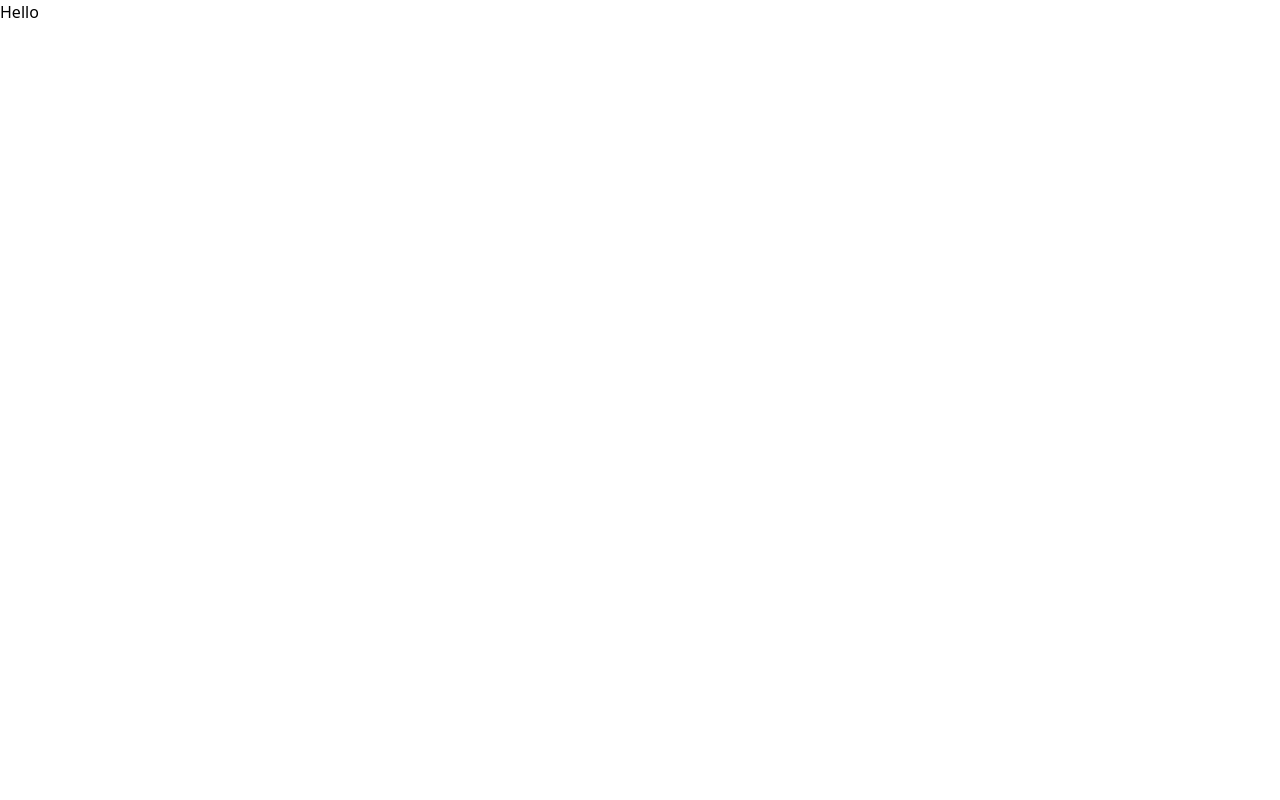
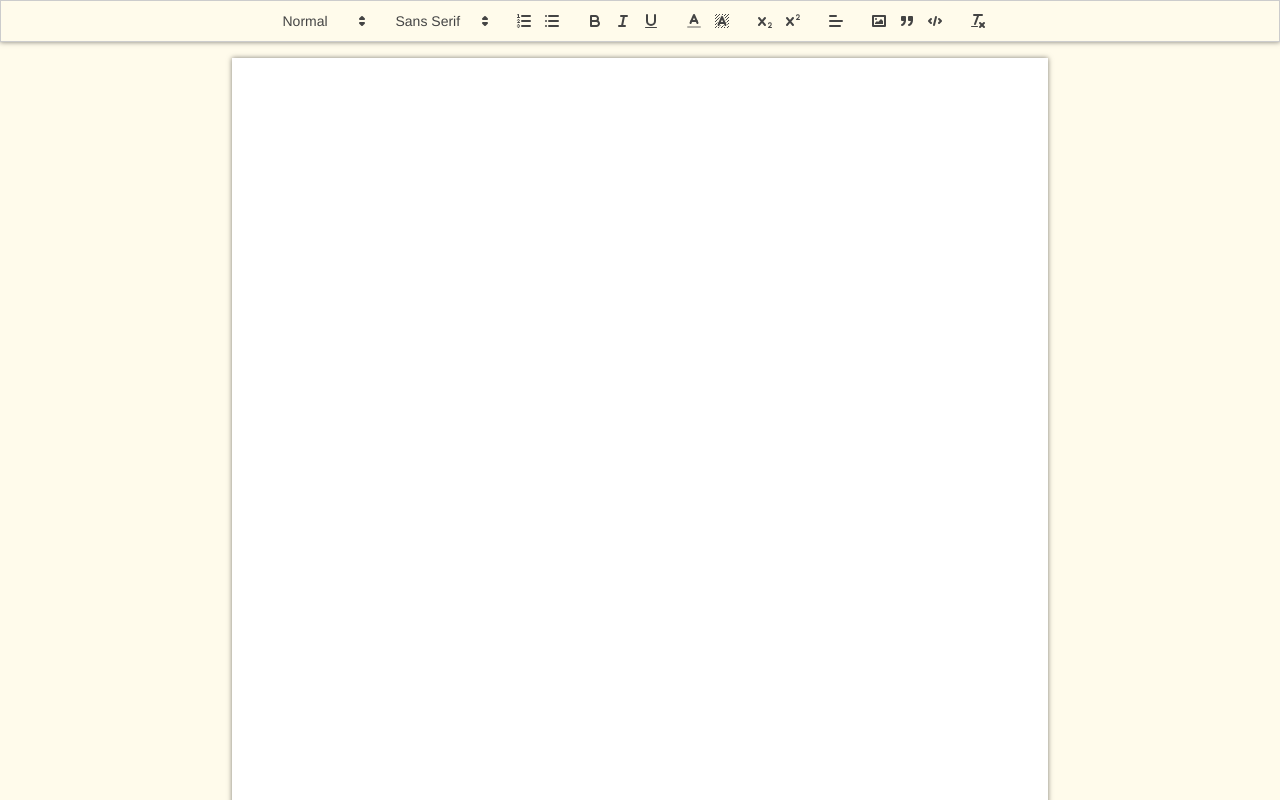
Before and after one commit to sonelAshutosh/cloudBasedTextEditorFrontend, a Next.js app: page / in a window 1280 px wide. Shown: the top 800 px of the page. Built offline with nearby package versions, Linux system fonts and the light colour scheme.

Commit message:
Added and styled the text editor component

```diff
--- a/src/app/globals.css
+++ b/src/app/globals.css
@@ -1 +1,55 @@
 @import 'tailwindcss';
+
+*::before,
+*::after {
+  box-sizing: border-box;
+}
+
+.container .ql-container.ql-snow {
+  border: none;
+  display: flex;
+  justify-content: center;
+}
+
+.container .ql-editor {
+  width: 8.5in;
+  height: 11in;
+  padding: 1in;
+  margin: 1rem;
+  box-shadow: 0 0 5px rgba(0, 0, 0, 0.5);
+  background-color: white;
+}
+
+.container .ql-toolbar {
+  display: flex;
+  justify-content: center;
+  position: sticky;
+  top: 0;
+  z-index: 1;
+  background-color: oklch(98.7% 0.022 95.277);
+  border: none;
+  box-shadow: 0 0 5px rgba(0, 0, 0, 0.5);
+}
+
+@page {
+  margin: 1in;
+}
+
+@media print {
+  body {
+    background: none;
+  }
+
+  .container .ql-editor {
+    width: 6.5in;
+    height: 9in;
+    padding: 0;
+    margin: 0;
+    box-shadow: none;
+    align-self: flex-start;
+  }
+
+  .container .ql-toolbar.ql-snow {
+    display: none;
+  }
+}
--- a/src/app/layout.js
+++ b/src/app/layout.js
@@ -3,7 +3,7 @@
 export default function RootLayout({ children }) {
   return (
     <html lang="en">
-      <body className="antialiased">{children}</body>
+      <body className="antialiased bg-amber-50 m-0">{children}</body>
     </html>
   )
 }
--- a/src/app/page.js
+++ b/src/app/page.js
@@ -1,3 +1,15 @@
+'use client'
+
+import dynamic from 'next/dynamic'
+
+const TextEditor = dynamic(() => import('@/components/TextEditor'), {
+  ssr: false,
+})
+
 export default function Home() {
-  return <div>Hello</div>
+  return (
+    <div>
+      <TextEditor />
+    </div>
+  )
 }
--- /dev/null
+++ b/src/components/TextEditor.js
@@ -0,0 +1,36 @@
+'use client'
+
+import { useCallback } from 'react'
+import Quill from 'quill'
+import 'quill/dist/quill.snow.css'
+
+const TOOLBAR_OPTIONS = [
+  [{ header: [1, 2, 3, 4, 5, 6, false] }],
+  [{ font: [] }],
+  [{ list: 'ordered' }, { list: 'bullet' }],
+  ['bold', 'italic', 'underline'],
+  [{ color: [] }, { background: [] }],
+  [{ script: 'sub' }, { script: 'super' }],
+  [{ align: [] }],
+  ['image', 'blockquote', 'code-block'],
+  ['clean'],
+]
+
+function TextEditor() {
+  const wrapperRef = useCallback((wrapper) => {
+    if (wrapper == null) return
+
+    wrapper.innerHTML = ''
+    const editor = document.createElement('div')
+    wrapper.append(editor)
+
+    new Quill(editor, {
+      theme: 'snow',
+      modules: { toolbar: TOOLBAR_OPTIONS },
+    })
+  }, [])
+
+  return <div className="container" ref={wrapperRef}></div>
+}
+
+export default TextEditor
```
Also changed, not shown: package.json (+5 -4 lines), 1 other file (tests, documents, lock files or other folders).
